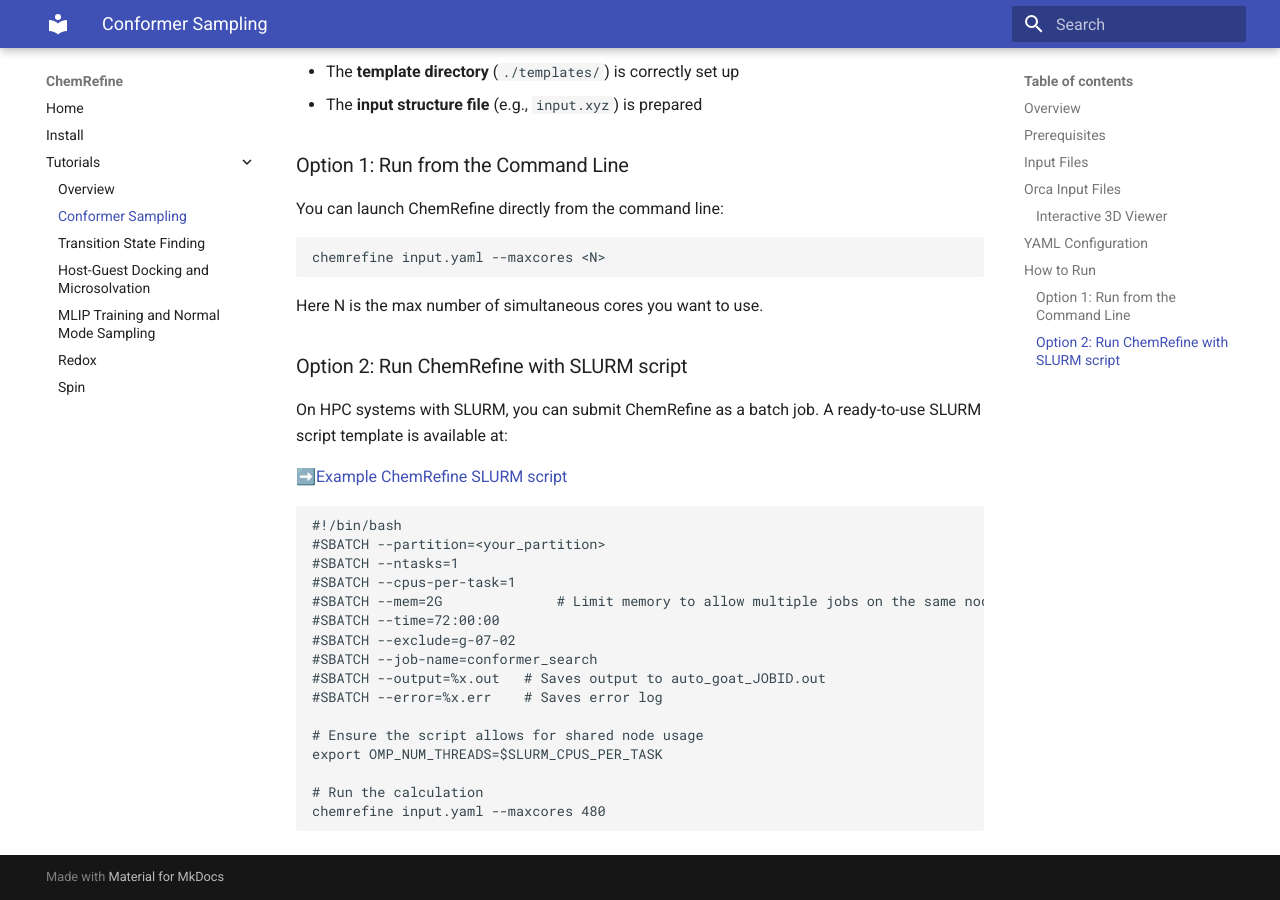
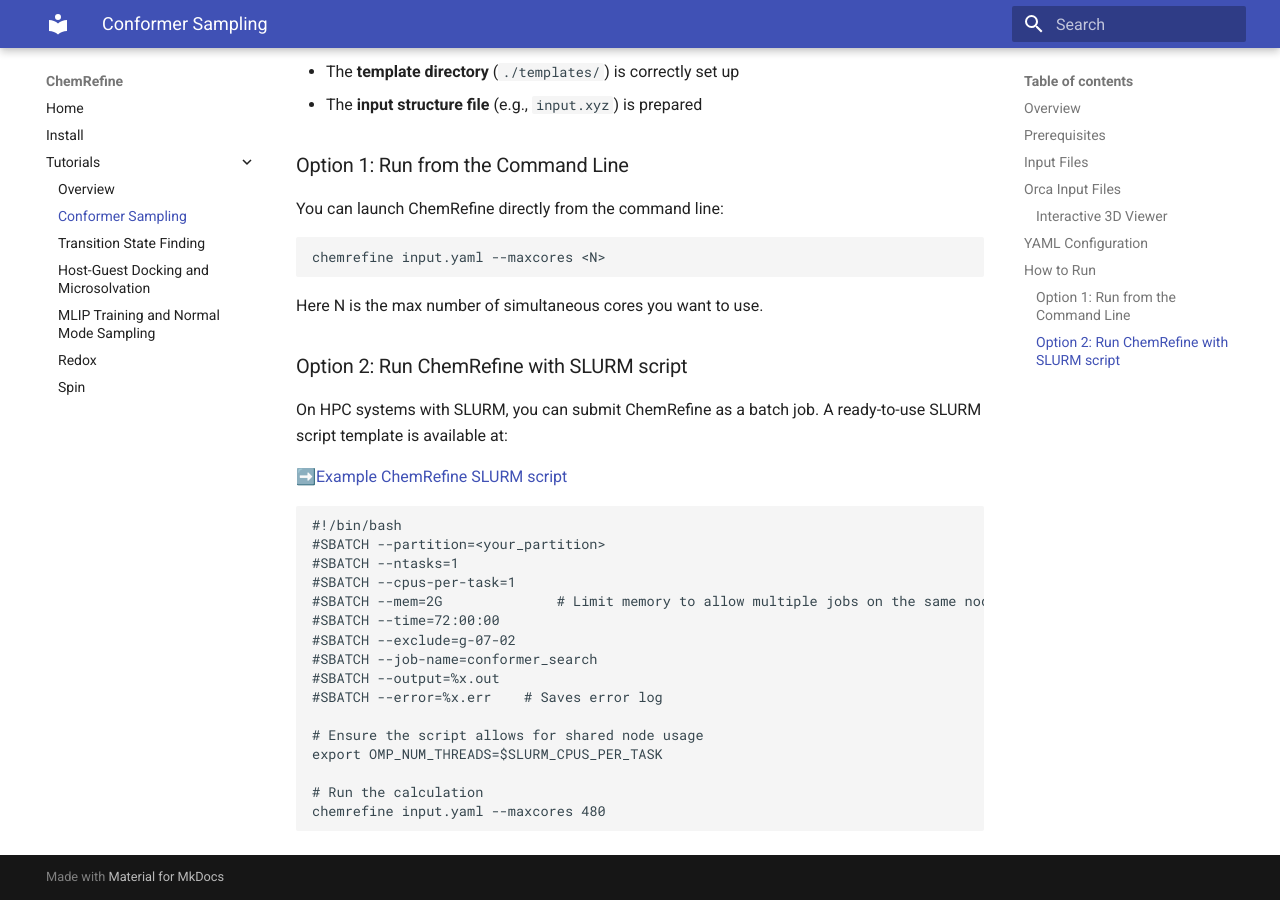
Before and after one commit to sterling-group/ChemRefine, an MkDocs documentation site: the page built from docs/tutorials/conformer_sampling.md, in a window 1280 px wide and 900 px high, scrolled down 3258 px. Built offline with MkDocs 1.6.1 and Material for MkDocs 9.7.7, drawn with Linux system fonts in a browser that asks for light colours.

Commit message:
hunting autogoats

```diff
--- a/docs/tutorials/conformer_sampling.md
+++ b/docs/tutorials/conformer_sampling.md
@@ -166,7 +166,7 @@
 #SBATCH --time=72:00:00
 #SBATCH --exclude=g-07-02
 #SBATCH --job-name=conformer_search
-#SBATCH --output=%x.out   # Saves output to auto_goat_JOBID.out
+#SBATCH --output=%x.out
 #SBATCH --error=%x.err    # Saves error log
 
 # Ensure the script allows for shared node usage
```
Also changed, not shown: README.md (+1 -1 lines), docs/index.md (+1 -1 lines).
